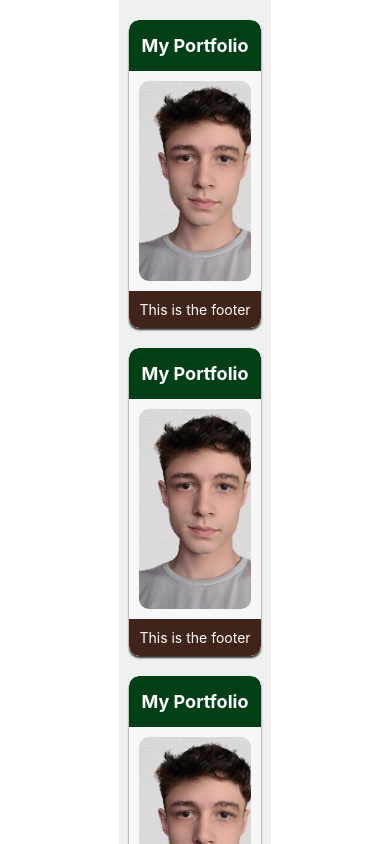
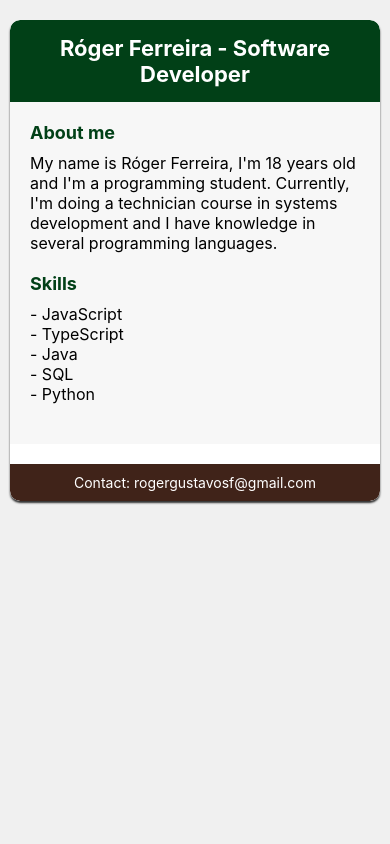
Before and after one commit to roger-gsf/UC15-React-Native, a React Native app in the folder card-exercise/: screen / in a window 390 px wide. Built offline with nearby package versions, Linux system fonts and the light colour scheme.

Commit message:
Updating

```diff
--- a/card-exercise/App.tsx
+++ b/card-exercise/App.tsx
@@ -1,11 +1,10 @@
-import { StatusBar } from "expo-status-bar";
 import { StyleSheet, Text, View } from "react-native";
-import Feed from "./src/screens/Portfolio";
+import Home from "./src/screens/Home";
 
 export default function App() {
   return (
     <View style={styles.container}>
-      <Feed />
+      <Home />
     </View>
   );
 }
--- a/card-exercise/src/components/Footer.tsx
+++ b/card-exercise/src/components/Footer.tsx
@@ -3,7 +3,7 @@ import { View, Text, StyleSheet } from "react-native";
 const Footer = () => {
     return (
         <View style={styles.footer}>
-            <Text style={styles.footerText}>This is the footer</Text>
+            <Text style={styles.footerText}>Contact: rogergustavosf@gmail.com</Text>
         </View>
     )
 }
--- a/card-exercise/src/components/Header.tsx
+++ b/card-exercise/src/components/Header.tsx
@@ -3,7 +3,7 @@ import { View, Text, StyleSheet } from "react-native";
 const Header = () => {
     return (
         <View style={styles.header}>
-            <Text style={styles.headerText}>My Portfolio</Text>
+            <Text style={styles.headerText}>Róger Ferreira - Software Developer</Text>
         </View>
     )
 }
@@ -18,7 +18,7 @@ const styles = StyleSheet.create({
     },
     headerText: {
         color: "#ffffff",
-        fontSize: 18,
+        fontSize: 22,
         textAlign: "center",
         fontWeight: "bold",
     },
--- a/card-exercise/src/components/Main.tsx
+++ b/card-exercise/src/components/Main.tsx
@@ -1,26 +1,41 @@
-import { View, Image, StyleSheet } from "react-native";
-import ProfilePhoto from "../assets/ProfilePhoto.jpg"; // Importando a imagem
+import { View, Text, StyleSheet } from "react-native";
 
 const Main = () => {
   return (
     <View style={styles.main}>
-      <Image
-        source={ProfilePhoto} // Usando a imagem importada
-        style={styles.img}
-      />
+      <Text style={styles.title}>About me</Text>
+      <Text style={styles.text}>
+        My name is Róger Ferreira, I'm 18 years old and I'm a programming student.
+        Currently, I'm doing a technician course in systems development and I have knowledge in several programming languages.
+      </Text>
+      <Text style={styles.title}>Skills</Text>
+      <Text style={styles.text}>
+        - JavaScript{'\n'}
+        - TypeScript{'\n'}
+        - Java{'\n'}
+        - SQL{'\n'}
+        - Python
+      </Text>
     </View>
-  );
-};
+  )
+}
 
 const styles = StyleSheet.create({
   main: {
     backgroundColor: "#f7f7f7",
-    padding: 10,
+    padding: 20,
+    marginBottom: 20,
   },
-  img: {
-    width: "100%",
-    height: 200,
-    borderRadius: 10,
+  title: {
+    fontSize: 18,
+    fontWeight: "bold",
+    marginBottom: 10,
+    color: "#014017",
+  },
+  text: {
+    fontSize: 16,
+    color: "#000000",
+    marginBottom: 20,
   },
 });
 
--- /dev/null
+++ b/card-exercise/src/components/Projects.tsx
@@ -0,0 +1,36 @@
+import { View, Text, StyleSheet } from "react-native";
+
+const Projects = () => {
+    return (
+        <View style={styles.projects}>
+            <Text style={styles.title}>Projects</Text>
+            <Text style={styles.text}>
+                Here are some of my projects: {'\n'}
+                - Project 1: Project description.{'\n'}
+                - Project 2: Project description.{'\n'}
+                - Project 3: Project description.
+            </Text>
+        </View>
+    )
+}
+
+const styles = StyleSheet.create({
+    projects: {
+        backgroundColor: "#f7f7f7",
+        padding: 20,
+        marginBottom: 20,
+    },
+    title: {
+        fontSize: 18,
+        fontWeight: "bold",
+        marginBottom: 10,
+        color: "#014017",
+    },
+    text: {
+        fontSize: 16,
+        color: "#402319",
+        marginBottom: 20,
+    },
+});
+
+export default Projects;
--- a/card-exercise/src/screens/Portfolio.tsx
+++ b/card-exercise/src/screens/Home.tsx
@@ -1,13 +1,13 @@
 import { SafeAreaView, ScrollView, StyleSheet } from "react-native";
 import Card from "../components/Card";
+import Projects from "../components/Projects";
 
-const Portfolio = () => {
+const Home = () => {
     return (
         <SafeAreaView style={styles.container}>
             <ScrollView contentContainerStyle={styles.scrollContainer}>
                 <Card />
-                <Card />
-                <Card />
+                {/* <Projects /> */}
             </ScrollView>
         </SafeAreaView>
     )
@@ -25,4 +25,4 @@ const styles = StyleSheet.create({
     },
 });
 
-export default Portfolio;
+export default Home;
```
